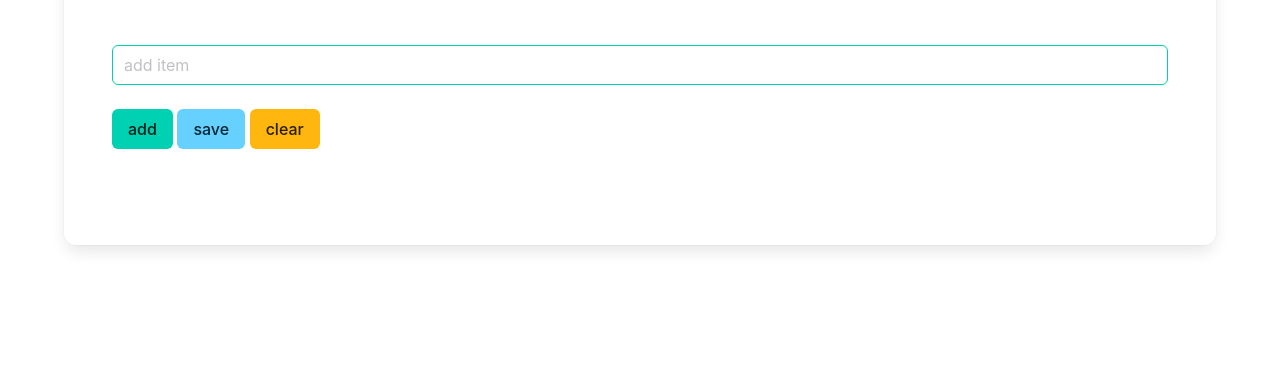
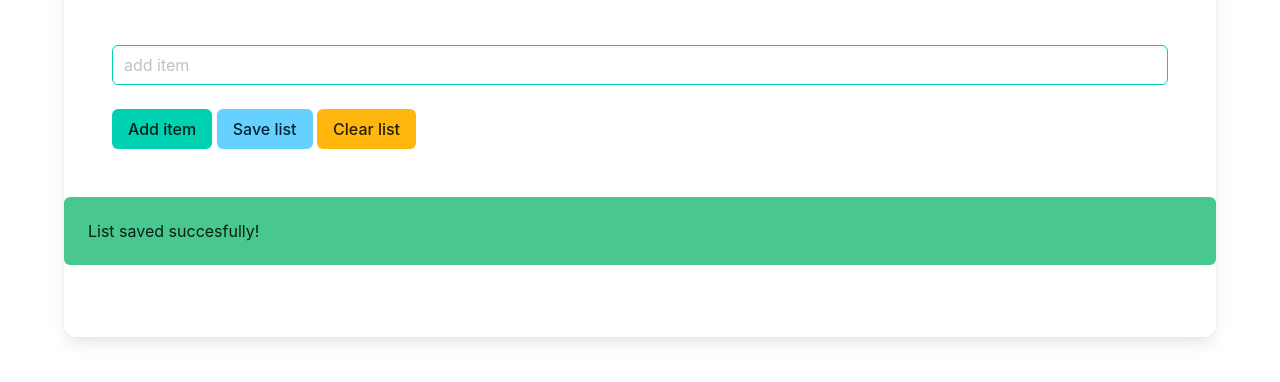
Before and after one commit to Gustavoalmeida5446/shopping-list, a plain HTML site: page index.html in a window 1280 px wide. Shown: the part 92-474 px from the top of the page. Drawn offline with nearby package versions, Linux system fonts and the light colour scheme.

Commit message:
fix namess and css

```diff
--- a/index.css
+++ b/index.css
@@ -17,3 +17,8 @@ li {
 span {
     margin: 10;
 }
+
+input[type="checkbox"]{
+
+    margin-right: 10px;
+}
--- a/index.html
+++ b/index.html
@@ -13,11 +13,14 @@
     <h1 class="panel-heading">Shopping list</h1>
     <section class="section is-primary">
         <input type="text" id="input" class="input is-primary block" placeholder="add item"/>
-        <button id="add-item-btn" class="button is-primary">add</button>
-        <button id="save-btn" class="button is-info">save</button>
-        <button id="clear-btn" class="button is-warning">clear</button>
+        <button id="add-item-btn" class="button is-primary">Add item</button>
+        <button id="save-btn" class="button is-info">Save list</button>
+        <button id="clear-btn" class="button is-warning">Clear list</button>
 
     </section>
+    <div class="notification is-success">
+        List saved succesfully!
+      </div>
     <div class="content">
         <ul id="list" class="block">
         </ul>
```
